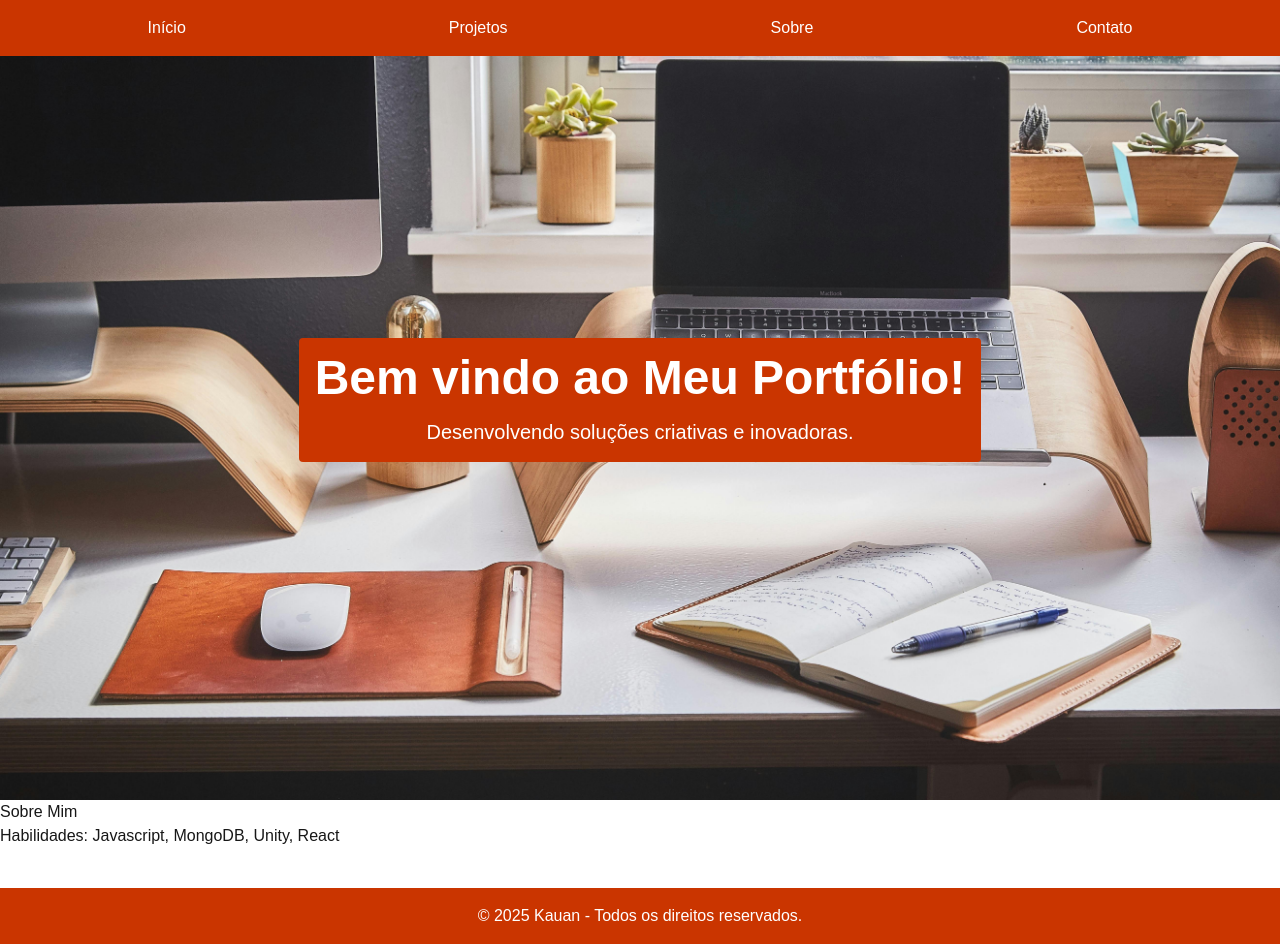
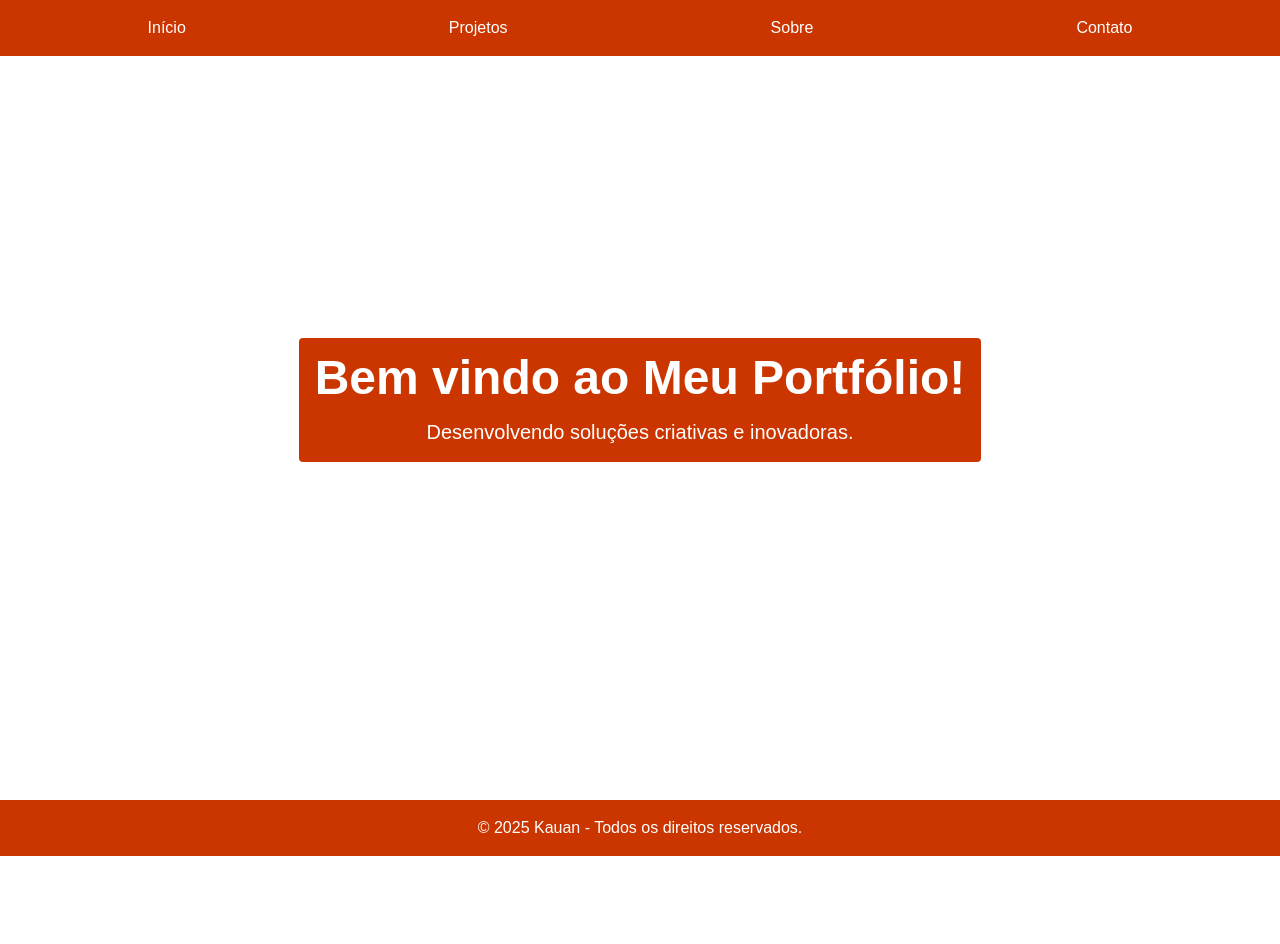
Before and after one commit to kauanmattos/portifolioReact, a Next.js app: page / in a window 1280 px wide. After the commit the page ends 856 px from the top, so only its background shows below. Built offline with nearby package versions, Linux system fonts and the light colour scheme.

Commit message:
Home finalizada

```diff
--- a/src/components/footer/footer.js
+++ b/src/components/footer/footer.js
@@ -1,6 +1,6 @@
 function Footer(){
     return(
-        <footer className="bg-orange-700 text-white text-center py-4 mt-10">
+        <footer className="bg-orange-700 text-white text-center py-4 ">
             <p>&copy; 2025 Kauan - Todos os direitos reservados.</p>
         </footer>
     )
--- a/src/components/hero/hero.js
+++ b/src/components/hero/hero.js
@@ -3,7 +3,7 @@ const Hero = () => {
         <section
         id="inicio"
         className="h-screen bg-cover bg-center flex items-center justify-center text-white"
-        style={{backgroundImage: 'url("/images/portfolio.jpg")'}}
+        style={{backgroundColor: ''}}
         >
             <div className="text-center bg-orange-700 bg-opacity-50 p-4 rounded">
             <h1 className="text-5xl font-bold mb-4">Bem vindo ao Meu Portfólio!</h1>
--- a/src/components/projects/projects.js
+++ b/src/components/projects/projects.js
@@ -1,16 +1,27 @@
-import projectCard from "../projectCard/projectCard";
+import ProjectCard from "../projectCard/projectCard";
 
-const projectsData = [
+const projectsData = () => [
     {
     id: 1,
     title: 'Ecommerce Simples',
     description: 'Um projeto simples de e-commerce usando React e Redux.',
     image: '/images/project1.jpg',
+    link: 'https://github.com/kauanmattos/'
+    },
+      {
+    id: 2,
+    title: 'Clone Netflix',
+    description: 'Um clone da Netflix com React e API de filmes.',
+    image: '/images/project2.jpg',
+    link: 'https://github.com/kauanmattos/netflix-clone'
+  },
+  {
+    id: 3,
+    title: 'Jogo 2D Unity',
+    description: 'Jogo em plataforma 2D feito na Unity.',
+    image: '/images/project3.jpg',
     link: 'https://github.com/kauanmattos/Aula-Unity---2D-Game-Kit'
-    },
-    {
+  }
+];
 
-    }
-
-
-]
+export default projectsData;
--- a/src/pages/index.js
+++ b/src/pages/index.js
@@ -2,7 +2,6 @@
 
 import Menu from "@/components/menu/menu"
 import Footer from "@/components/footer/footer";
-import About from "@/components/about/about";
 import Hero from "@/components/hero/hero";
 
 function Home() {
@@ -10,7 +9,7 @@ function Home() {
     <div>
       <Menu></Menu>
       <Hero></Hero>
-      <About></About>
+      <projectsData></projectsData>
       <Footer></Footer>
    </div>
 
```
